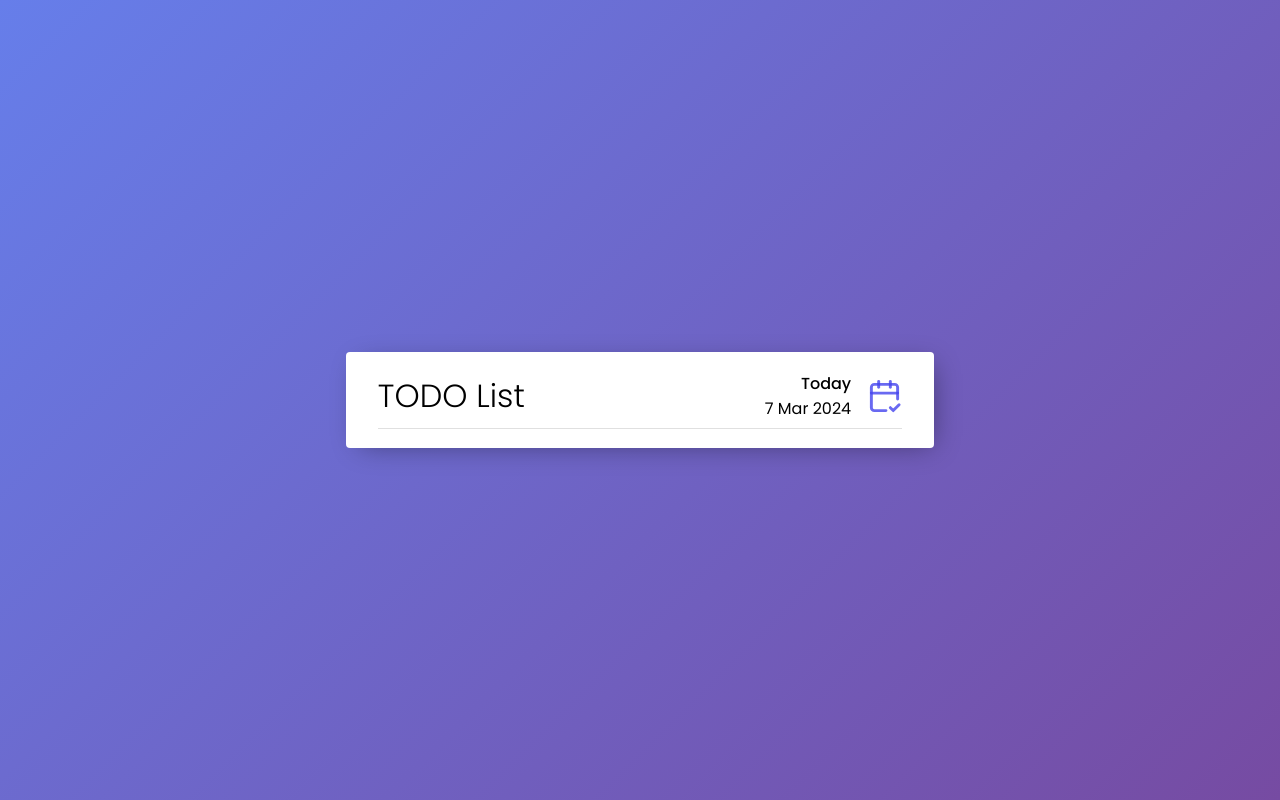
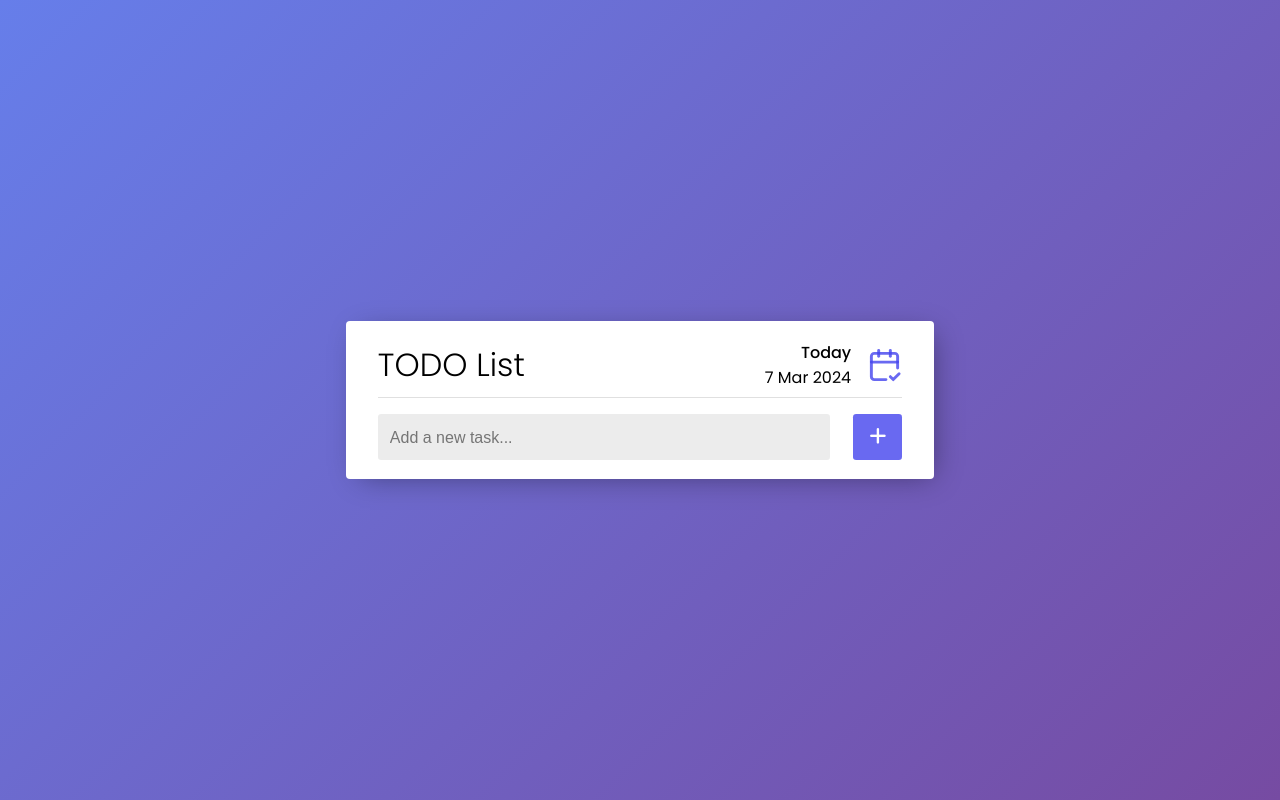
Before and after one commit to 1Maatheus/todo-list-js-vanilla, a plain HTML site: page index.html in a window 1280 px wide. Drawn offline with Linux system fonts and the light colour scheme.

Commit message:
style: adicionado e configurado input e button do todo

```diff
--- a/index.html
+++ b/index.html
@@ -19,6 +19,7 @@
     <!-- Todo box -->
     <main class="main">
       <div class="todo-container">
+        <!-- Todo box (Logo and calendar) -->
         <div class="todo-logo">
           <h1 class="todo-logo-title">TODO List</h1>
           <span class="todo-image">
@@ -33,6 +34,23 @@
             <img class="calendar-img" src="./assets/calendar.svg" alt="" />
           </span>
         </div>
+        <!-- Todo box (Logo and calendar) -->
+
+        <!-- Todo box (Input) -->
+        <div class="todo-form">
+          <form>
+            <input
+              id="todo-input"
+              type="text"
+              placeholder="Add a new task..."
+            />
+          </form>
+
+          <button id="addTodo">
+            <i class="fa-solid fa-plus"></i>
+          </button>
+        </div>
+        <!-- Todo box (Input) -->
       </div>
     </main>
     <!-- Todo box -->
--- /dev/null
+++ b/sass/_form.scss
@@ -0,0 +1,36 @@
+.todo-form {
+  display: flex;
+  margin-top: 1rem;
+}
+
+form {
+  width: 100%;
+}
+
+#todo-input {
+  background-color: #ececec;
+  border: none;
+  outline: none;
+  width: 95%;
+  padding: 0.75rem;
+  border-radius: 0.2rem;
+  font-size: 1.2rem;
+  color: #444e;
+  &::placeholder {
+    font-size: 1rem;
+  }
+}
+
+#addTodo {
+  cursor: pointer;
+  border: none;
+  color: #fff;
+  background-color: #44ec;
+  padding: 0rem 1rem;
+  font-size: 1.2rem;
+  border-radius: 0.2rem;
+  transition: 0.2s ease;
+  &:hover {
+    background-color: #44ee;
+  }
+}
--- a/sass/_main.scss
+++ b/sass/_main.scss
@@ -45,7 +45,6 @@
   .todo-logo {
     gap: 4rem;
     justify-content: space-between;
-
     .todo-logo-title {
       font-weight: 300;
       font-size: 1.5rem;
--- a/sass/style.scss
+++ b/sass/style.scss
@@ -1,3 +1,4 @@
 @import "global";
 @import "toaster";
 @import "main";
+@import "form";
```
Also changed, not shown: css/style.css, 1 other file.
